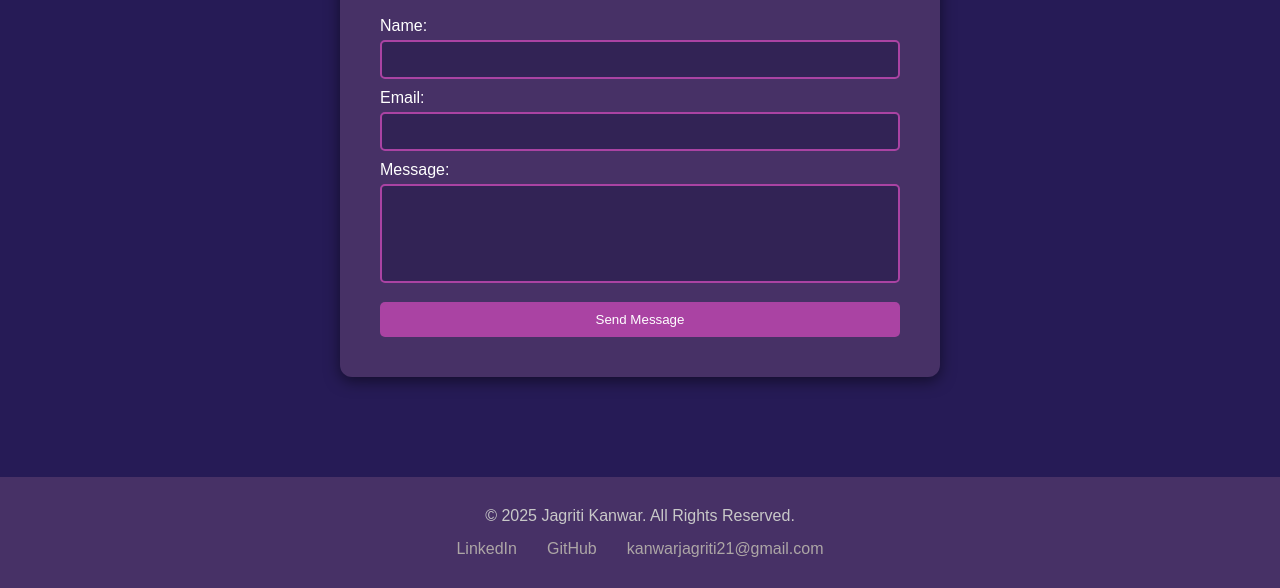
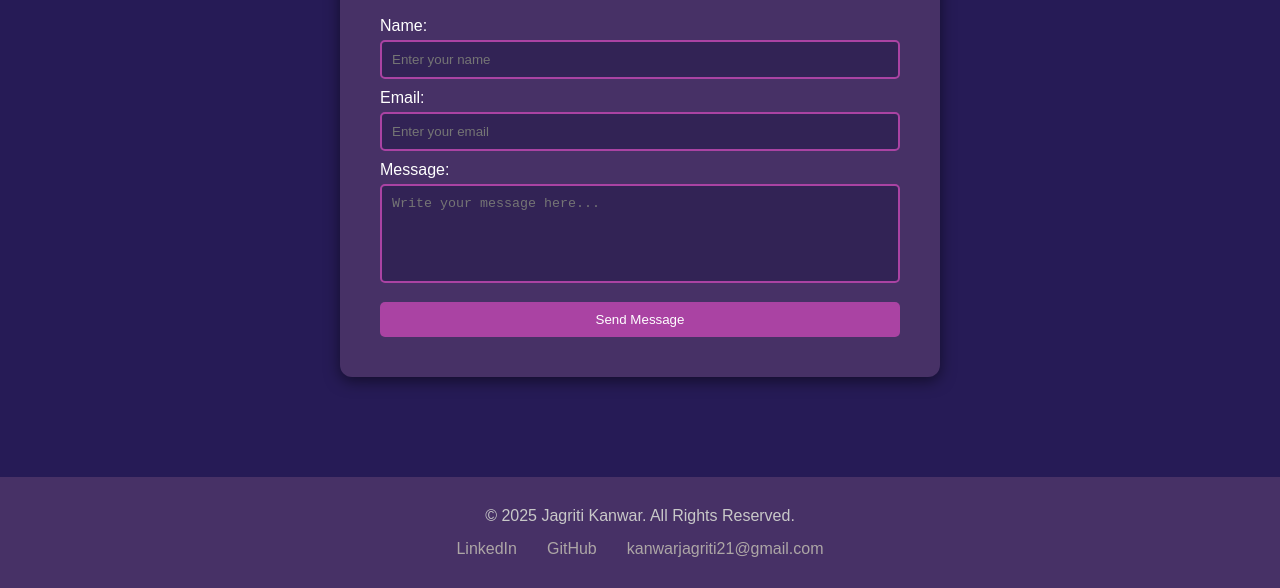
Before and after one commit to 05-Jagritii/Portfolio, a plain HTML site: page contact.html in a window 1280 px wide. Shown: the part 251-839 px from the top of the page. Drawn offline with nearby package versions, Linux system fonts and the light colour scheme.

Commit message:
updated contact page

```diff
--- a/contact.html
+++ b/contact.html
@@ -174,13 +174,13 @@
             <h2>Contact Me</h2>
             <form id="contact-form">
                 <label for="name">Name:</label>
-                <input type="text" id="name" name="name" required>
+                <input type="text" id="name" name="name" placeholder="Enter your name" required>
 
                 <label for="email">Email:</label>
-                <input type="email" id="email" name="email" required>
+                <input type="email" id="email" name="email" placeholder="Enter your email" required>
 
                 <label for="message">Message:</label>
-                <textarea id="message" name="message" rows="5" required></textarea>
+                <textarea id="message" name="message" rows="5" placeholder="Write your message here..." required></textarea>
 
                 <button type="submit">Send Message</button>
             </form>
```
